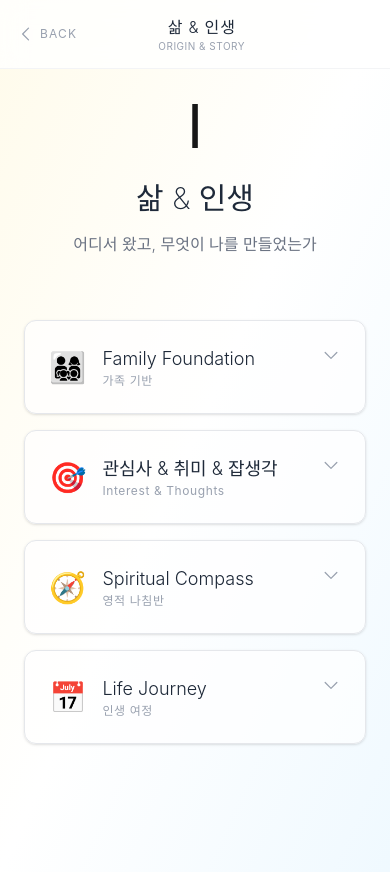
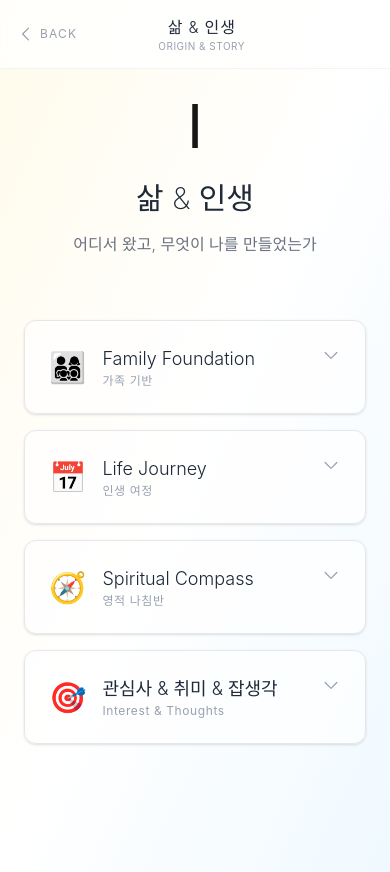
Before and after one commit to cmeetsp-jackie/Jackie-Website, a Next.js app: page /origin in a window 390 px wide. Built offline with nearby package versions, Linux system fonts and the light colour scheme.

Commit message:
Swap Interest and Life Journey order on mobile

```diff
--- a/app/origin/page.tsx
+++ b/app/origin/page.tsx
@@ -201,9 +201,9 @@ export default function OriginPage() {
           </motion.div>
 
           {/* 섹션 아코디언 */}
-          <div className="space-y-4 mb-16">
+          <div className="flex flex-col gap-4 mb-16">
             {/* Family Foundation */}
-            <div>
+            <div className="order-1">
               <motion.button
                 onClick={() => setActiveSection(activeSection === 'family' ? null : 'family')}
                 className={`w-full group relative bg-white/70 hover:bg-white border rounded-xl p-6 md:p-8 transition-all duration-500 shadow-sm hover:shadow-xl text-left ${
@@ -330,7 +330,7 @@ export default function OriginPage() {
             </div>
 
             {/* Interest & Thoughts */}
-            <div>
+            <div className="order-4 md:order-2">
               <motion.button
                 onClick={() => setActiveSection(activeSection === 'interest' ? null : 'interest')}
                 className={`w-full group relative bg-white/70 hover:bg-white border rounded-xl p-6 md:p-8 transition-all duration-500 shadow-sm hover:shadow-xl text-left ${
@@ -521,7 +521,7 @@ export default function OriginPage() {
             </div>
 
             {/* Spiritual Compass */}
-            <div>
+            <div className="order-3">
               <motion.button
                 onClick={() => setActiveSection(activeSection === 'spiritual' ? null : 'spiritual')}
                 className={`w-full group relative bg-white/70 hover:bg-white border rounded-xl p-6 md:p-8 transition-all duration-500 shadow-sm hover:shadow-xl text-left ${
@@ -599,7 +599,7 @@ export default function OriginPage() {
             </div>
 
             {/* Life Journey */}
-            <div>
+            <div className="order-2 md:order-4">
               <motion.button
                 onClick={() => setActiveSection(activeSection === 'journey' ? null : 'journey')}
                 className={`w-full group relative bg-white/70 hover:bg-white border rounded-xl p-6 md:p-8 transition-all duration-500 shadow-sm hover:shadow-xl text-left ${
```
